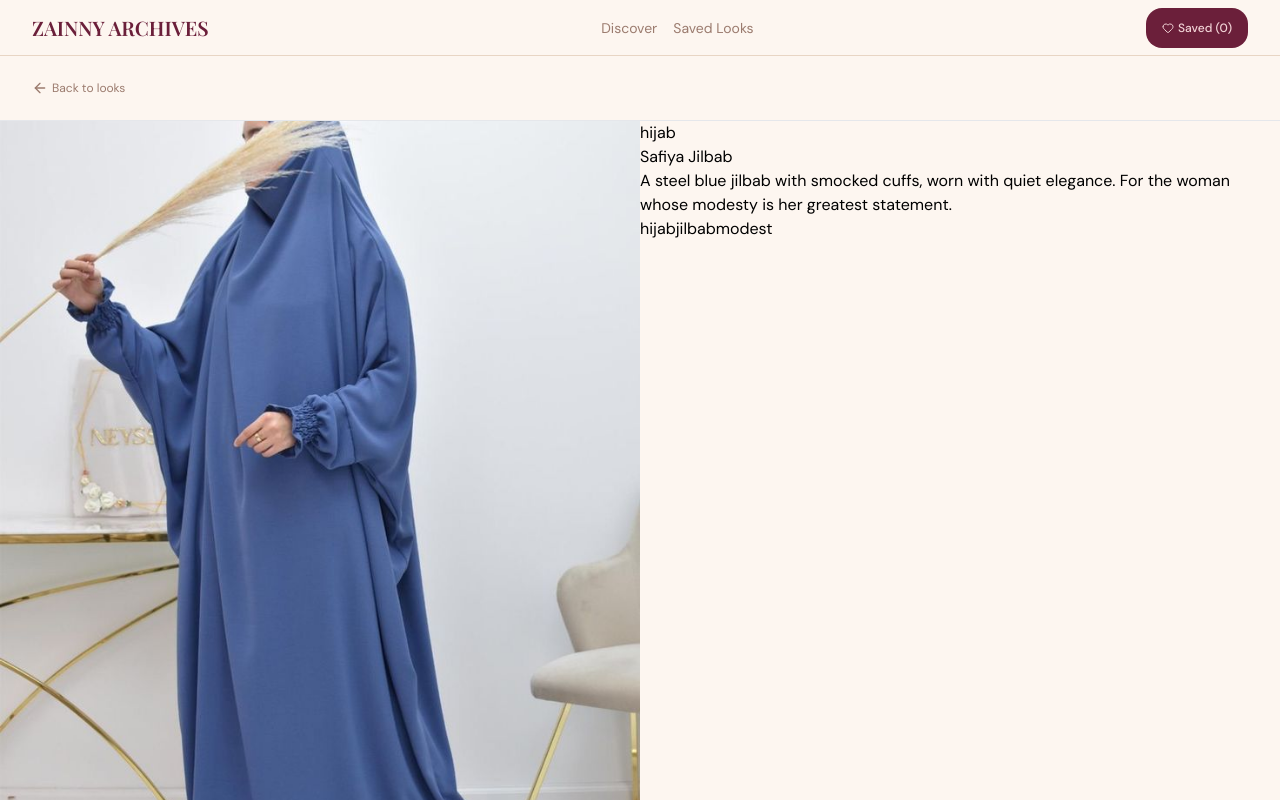
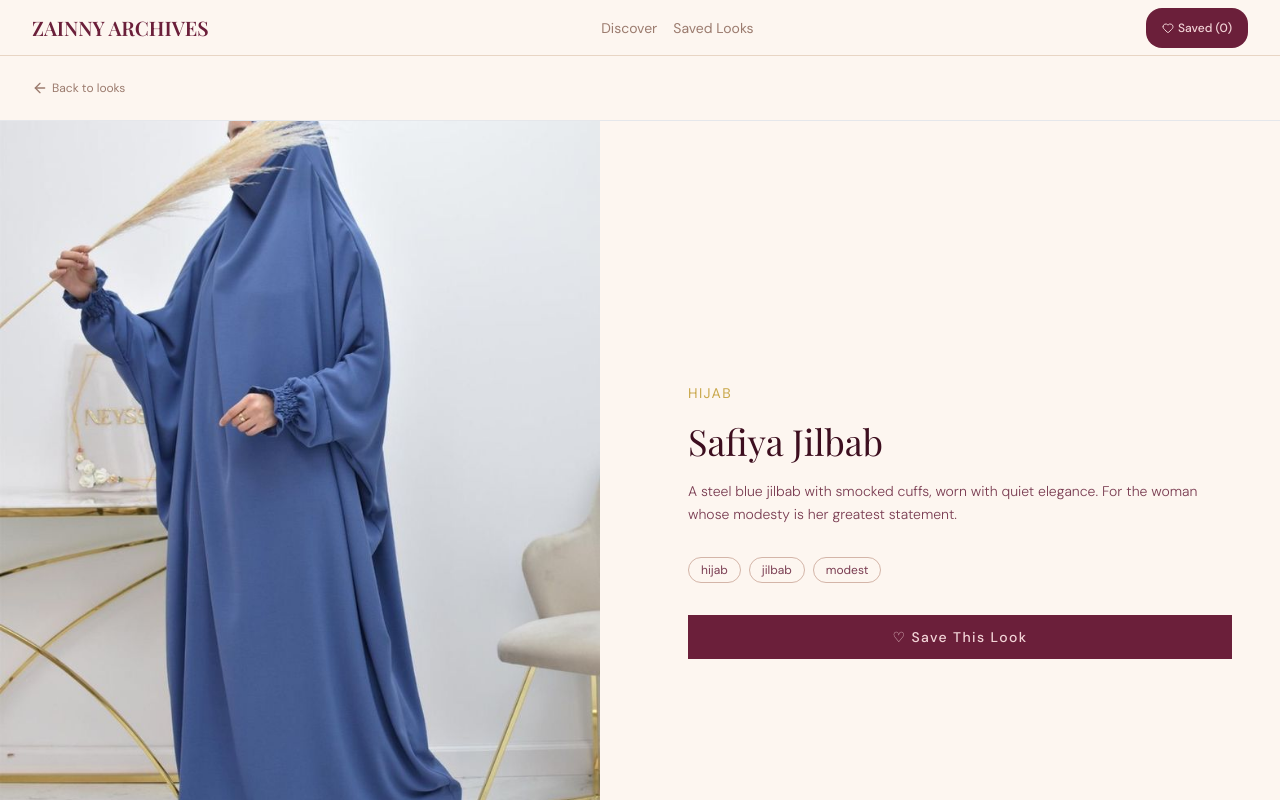
Before and after one commit to zainabometere621/zainny-archive, a Next.js app: page /look/1 in a window 1280 px wide. Shown: the top 800 px of the page. Built offline with nearby package versions, Linux system fonts and the light colour scheme.

Commit message:
feat I worked on the details page and added functionality to it. I also worked on the save butoon

```diff
--- a/app/look/[id]/page.tsx
+++ b/app/look/[id]/page.tsx
@@ -17,7 +17,7 @@ export default async function LookDetail({ params }: Props) {
       </div>
     );
   return (
-    <main className="bg-[#fdf6f0] min-h-screen">
+    <main className="bg-[#fdf6f0] ">
       {/* back to look button */}
       <div className="px-8 py-6 border-b border[#9b7b6e]">
         <Link
@@ -29,9 +29,9 @@ export default async function LookDetail({ params }: Props) {
         </Link>
       </div>
       {/* details column */}
-      <div className="grid grid-cols-2 h-1/2">
+      <div className="grid grid-cols-2">
         {/* image */}
-        <div className="relative aspect-[3/4]">
+        <div className="relative aspect-[3/4] min-h-[600px] w-[600px]">
           <Image
             src={look.image}
             alt={look.name}
@@ -40,19 +40,25 @@ export default async function LookDetail({ params }: Props) {
           />
         </div>
         {/* image details */}
-        <div>
-            <p>
-                {look.category}
-            </p>
-            <p>
-                {look.name}
-            </p>
-            <p>
-                {look.description}
-            </p>
-            <p>
-                {look.tags}
-            </p>
+        <div className="p-12 flex flex-col justify-center bg-[#fdf6f0]">
+          <p className=" uppercase text-sm text-[#c9a84c] tracking-widest mb-4">
+            {look.category}
+          </p>
+          <h1 className="text-4xl leading-tight text-[#3D0E1F] mb-4 ">
+            {look.name}
+          </h1>
+          <p className="text-sm text-[#7a3d52] font-light leading-relaxed mb-8">
+            {look.description}
+          </p>
+          {/* tags */}
+          <div className="flex gap-2 flex-wrap mb-8">
+            {look.tags.map((tag) => (
+              <span key={tag} className="text-xs px-3 py-1 rounded-full border border-[#d4b5a8] text-[#7a3d52]">
+                {tag}
+              </span>
+            ))}
+          </div>
+          <SaveButton look={look}/>
         </div>
       </div>
     </main>
--- a/app/saved/page.tsx
+++ b/app/saved/page.tsx
@@ -0,0 +1,5 @@
+export default function SavedLooks( ){
+    return(
+        <main><h1>hiii</h1></main>
+    )
+}
--- a/components/SaveButton.tsx
+++ b/components/SaveButton.tsx
@@ -1,7 +1,19 @@
-export default function SaveButton() {
-    return(
-        <section>
-            <h1>hiii</h1>
-        </section>
-    )
+"use client";
+
+import { Look } from "@/lib/types";
+import { useSaved } from "@/lib/Context";
+
+export default function SaveButton({ look }: { look: Look }) {
+  const { savedLooks, saveLook, removeLook } = useSaved();
+  const isSaved = savedLooks.some((saved) => saved.id === look.id);
+  return (
+    <button
+      onClick={() => (isSaved ? removeLook(look.id) : saveLook(look))}
+      className={`px-8 py-3 text-sm tracking-widest font-medium transition-colors ${
+        isSaved ? "bg-[#c9a84c] text-white" : "bg-[#6b1f3a] text-[#f2d4d7]"
+      }`}
+    >
+      {isSaved ? "♥ Saved" : "♡ Save This Look"}
+    </button>
+  );
 }
```
